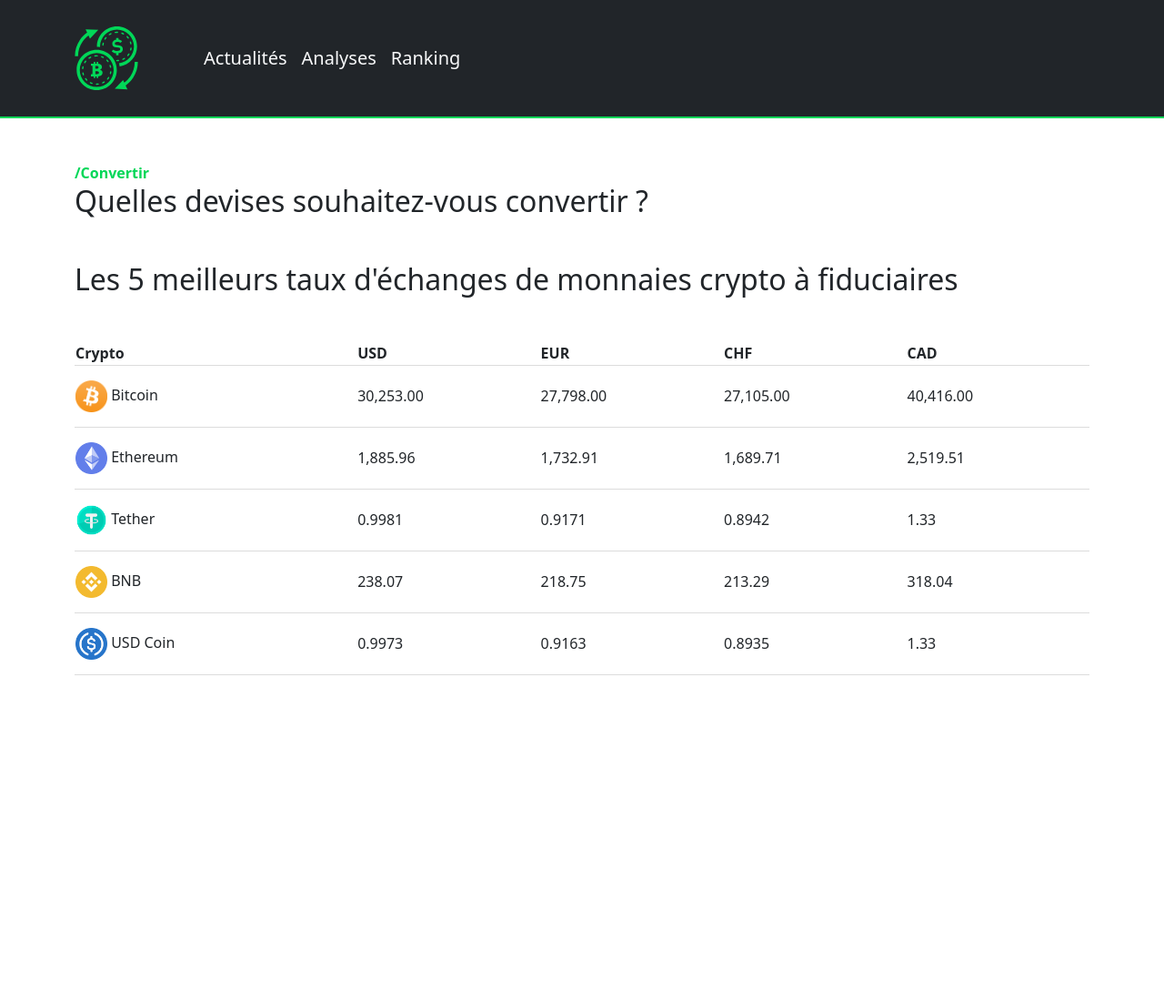
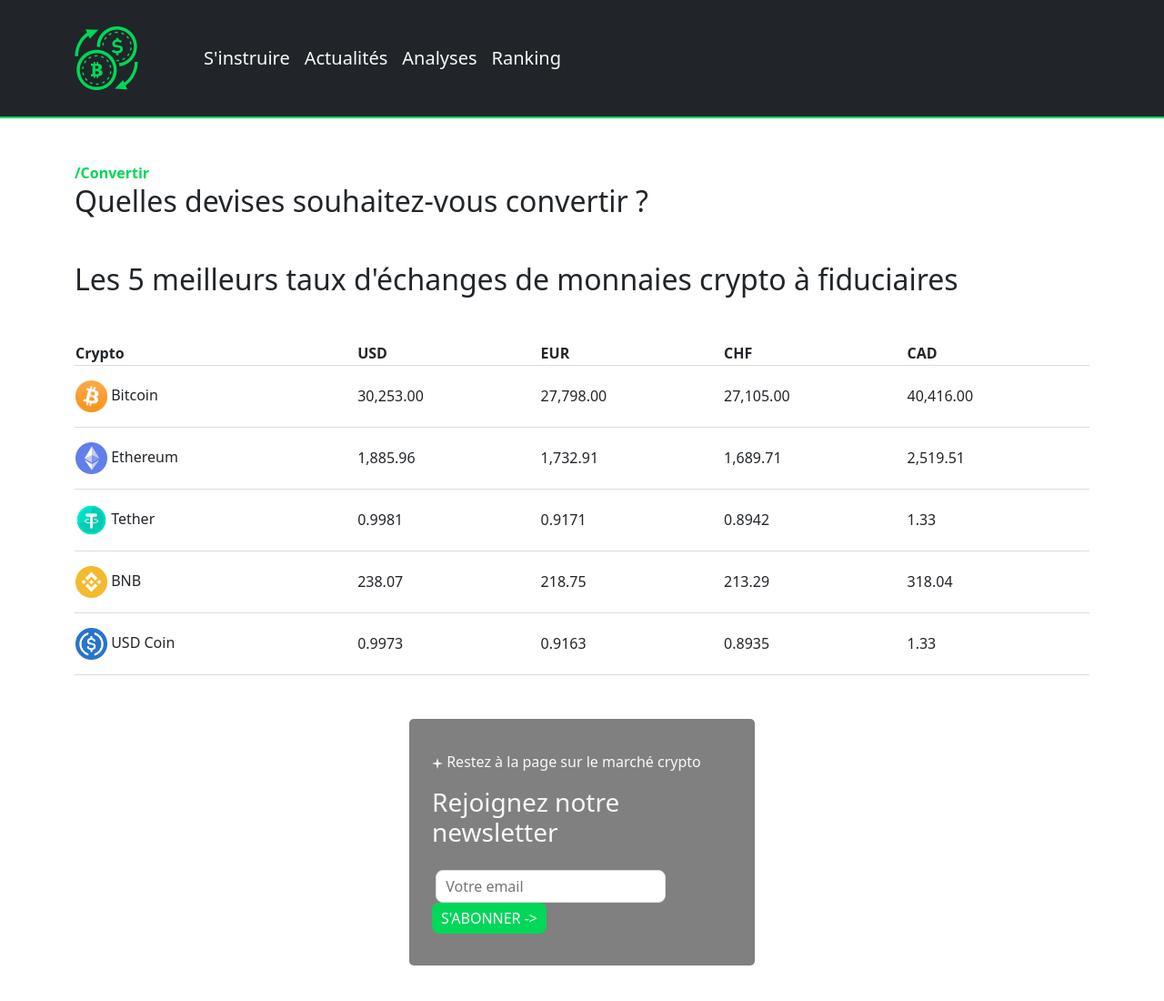
Before and after one commit to ArnaudBvd/tp_api_js, a plain HTML site: page index.html in a window 1280 px wide. Shown: the whole page at 91% size. Before the commit the page ends 800 px from the top, so only its background shows below. Drawn offline with nearby package versions, Linux system fonts and the light colour scheme.

Commit message:
mise en forme de la page index

```diff
--- a/index.html
+++ b/index.html
@@ -313,7 +313,10 @@
                 <div class="collapse navbar-collapse" id="navbarNav">
                     <ul class="navbar-nav">
                         <li class="nav-item">
-                            <a class="nav-link fs-5 text-light ms-5" aria-current="page" href="#">Actualités</a>
+                            <a class="nav-link fs-5 text-light ms-5" aria-current="page" href="#">S'instruire</a>
+                        </li>
+                        <li class="nav-item">
+                            <a class="nav-link fs-5 text-light" aria-current="page" href="#">Actualités</a>
                         </li>
                         <li class="nav-item">
                             <a class="nav-link fs-5 text-light" href="#">Analyses</a>
@@ -391,6 +394,29 @@
         </table>
     </div>
 
+    <div class="container my-5">
+        <div class="row">
+            <div class="col-4"></div>
+            <div class="col-4" id="box-letter">
+                <p class="text-light">
+                    <svg class="w-4 h-4" width="12" height="12" xmlns="http://www.w3.org/2000/svg" xml:space="preserve"
+                        viewBox="0 0 12 12" fill-rule="evenodd" clip-rule="evenodd" stroke-linejoin="round"
+                        stroke-miterlimit="2">
+                        <path d="M6 0l1.273 4.727L12 6 7.273 7.273 6 12 4.727 7.273 0 6l4.727-1.273L6 0z"
+                            fill="currentColor" fill-rule="nonzero"></path>
+                    </svg> Restez à la page sur le marché crypto
+                </p>
+                <form action="">
+                    <h3 class="text-light mb-4">Rejoignez notre newsletter</h2>
+                        <label for="email"></label>
+                        <input type="email" name="email" id="email" placeholder="Votre email">
+                        <button type="submit" id="btn-submit">S'ABONNER -></button>
+                </form>
+            </div>
+            <div class="col-4"></div>
+        </div>
+    </div>
+
 </body>
 
 </html>
--- a/style.css
+++ b/style.css
@@ -11,3 +11,23 @@ a {
 th, td {
     border-bottom: 1px solid #dcdcdc;
 }
+
+#box-letter {
+    background-color: grey;
+    padding: 35px 25px;
+    border-radius: 5px;
+}
+
+input {
+    border: 1px solid #dcdcdc;
+    border-radius: 8px;
+    padding: 5px 10px;
+}
+
+#btn-submit {
+    background-color: #01d758;
+    color: #fff;
+    border: none;
+    border-radius: 8px;
+    padding: 5px 10px;
+}
```
Also changed, not shown: img/icons/plus.png (added).
